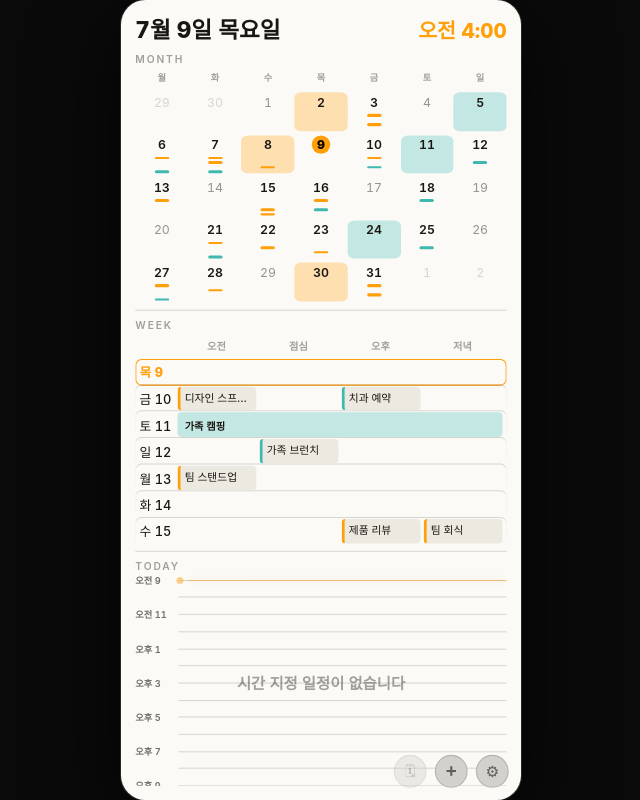
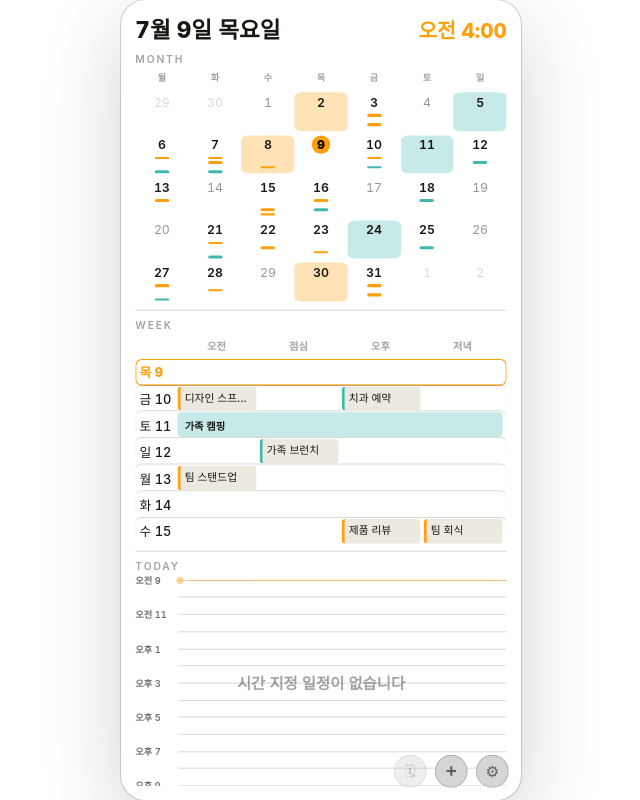
Before and after one commit to david-hyun/desk-glance-app, a plain HTML site: page index.html in a window 1280 px wide. Shown: the whole page, without its empty margins (319-959 px from the left). Drawn offline with Linux system fonts and the light colour scheme.

Commit message:
rebuild: 순백 화이트 테마 + 레터박스/상태바 연동

```diff
--- a/index.html
+++ b/index.html
@@ -29,7 +29,7 @@
   html, body { height: 100%; }
   body {
     margin: 0;
-    background: #0A0A0A;
+    background: #0A0A0A; /* 화면 밖 여백 — 화이트 테마에서는 body.light로 함께 밝아진다 */
     color: var(--ink);
     font-family: -apple-system, BlinkMacSystemFont, "Apple SD Gothic Neo", "Pretendard", "Malgun Gothic", system-ui, sans-serif;
     font-variant-numeric: tabular-nums;
@@ -55,7 +55,7 @@
      CSS 변수는 '선언된 요소' 기준으로 var()를 해석하므로, :root에서 만든
      파생 단계는 --ink를 뒤집어도 다크용 크림색으로 남는다. */
   #screen.light {
-    --bg: #FBFAF7;
+    --bg: #FFFFFF;
     --ink: #1A1712;
     --ink-2: color-mix(in srgb, var(--ink) 62%, transparent);
     --ink-3: color-mix(in srgb, var(--ink) 40%, transparent);
@@ -68,6 +68,9 @@
     --full-dim: color-mix(in srgb, var(--accent) 55%, transparent);
     --full-light: color-mix(in srgb, var(--accent) 25%, transparent);
   }
+  /* 실기기(PWA)에서 화면 비율 차이로 남는 레터박스도 테마를 따라가게 */
+  body.light { background: #FFFFFF; }
+  body.light #screen.framed { box-shadow: 0 0 0 1px rgba(26, 23, 18, 0.18), 0 24px 80px rgba(0, 0, 0, 0.18); }
   #shift { position: absolute; inset: 0; transition: transform 1.2s ease; }
   @media (prefers-reduced-motion: reduce) { #shift { transition: none; } }
 
@@ -3585,6 +3588,14 @@
     document.getElementById('open-pro').textContent = isPro ? T('proBtnOn') : 'Pro Mode';
   }
 
+  // 테마 적용: 화면 + 주변 여백(body) + PWA 상태바(theme-color)를 함께 전환
+  function applyBg(light) {
+    document.getElementById('screen').classList.toggle('light', light);
+    document.body.classList.toggle('light', light);
+    var tc = document.querySelector('meta[name="theme-color"]');
+    if (tc) tc.setAttribute('content', light ? '#FFFFFF' : '#17150F');
+  }
+
   function setMode(mode) {
     viewMode = mode;
     try { localStorage.setItem('dgMode', mode); } catch (e) {}
@@ -3631,9 +3642,8 @@
     // 테마 (블랙/화이트)
     var bgBtn = ev.target.closest('button[data-bg]');
     if (bgBtn) {
-      var bgv = bgBtn.getAttribute('data-bg');
-      document.getElementById('screen').classList.toggle('light', bgv === 'light');
-      try { localStorage.setItem('dgBg', bgv); } catch (e) {}
+      applyBg(bgBtn.getAttribute('data-bg') === 'light');
+      try { localStorage.setItem('dgBg', bgBtn.getAttribute('data-bg')); } catch (e) {}
       syncConsoleUI();
       return;
     }
@@ -3676,7 +3686,7 @@
     if (savedMode === 'standl' || savedMode === 'standp') viewMode = savedMode;
     if (localStorage.getItem('dgConsoleOpen') === '1') { consoleEl.hidden = false; consoleToggle.classList.add('open'); }
     // 설치 기본 테마 = 화이트 (저장값이 있으면 그것을 따른다)
-    if ((localStorage.getItem('dgBg') || 'light') === 'light') document.getElementById('screen').classList.add('light');
+    applyBg((localStorage.getItem('dgBg') || 'light') === 'light');
     var savedHours = (localStorage.getItem('dgHours') || '').split(',');
     if (savedHours.length === 2 && +savedHours[0] && +savedHours[1]) {
       GRID_START = +savedHours[0]; GRID_END = +savedHours[1];
```
